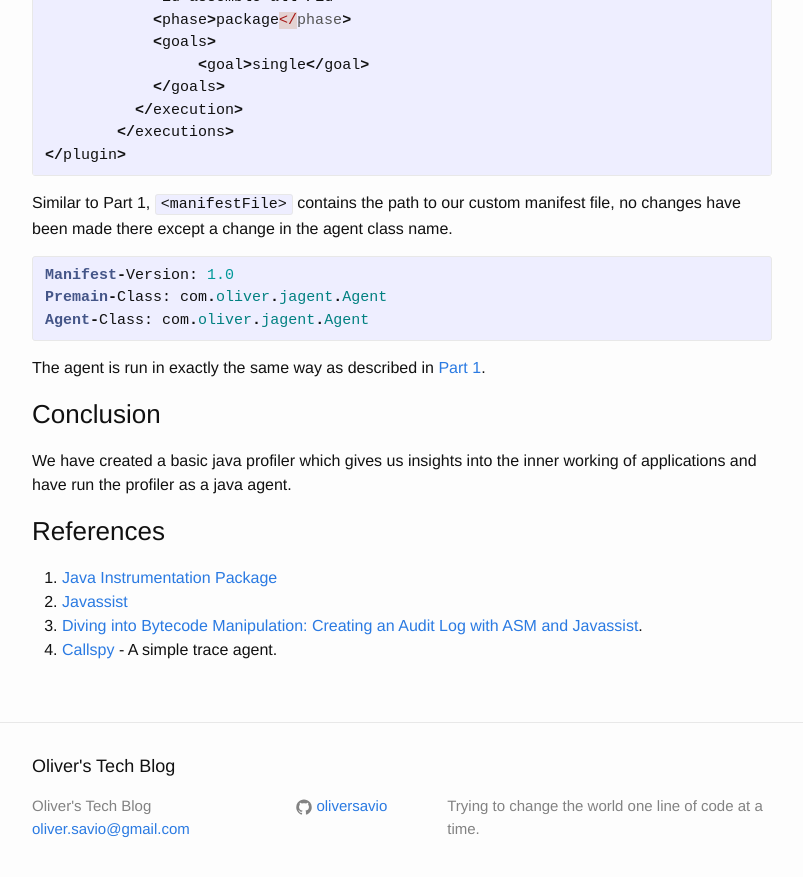
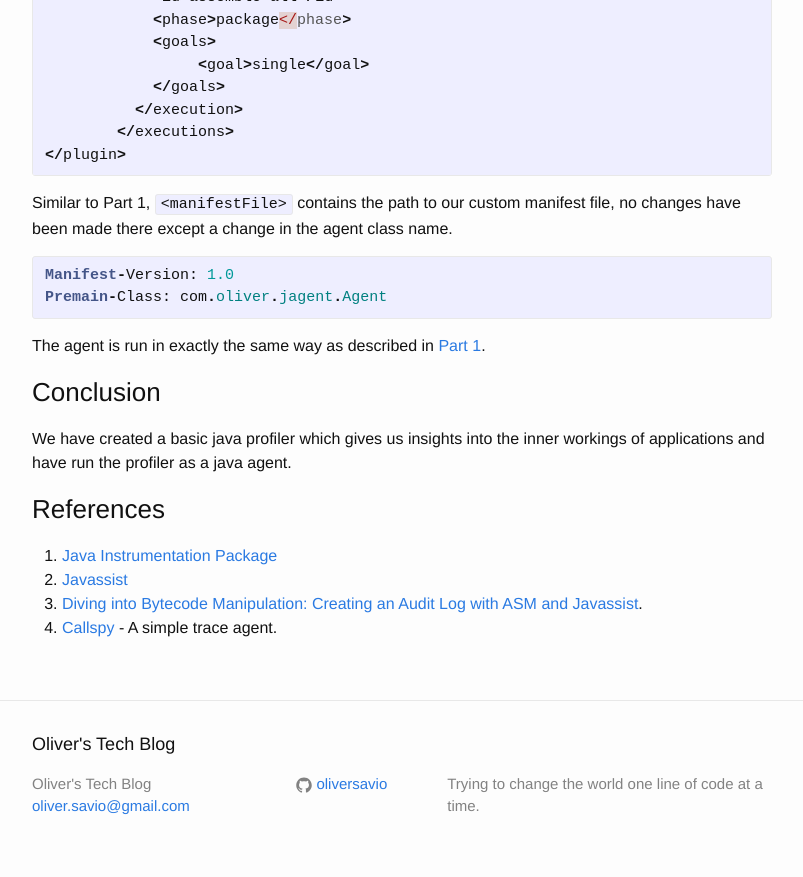
Before and after one commit to oliversavio/oliversavio.github.io, a Jekyll site: the page built from _posts/2016-03-28-profiling-with-java-agents-part-two.markdown, in a window 1280 px wide and 900 px high, scrolled down 5804 px. Shown: the top 877 px of the window, without its empty margins (238-1041 px from the left). Built offline with Jekyll 4.4.1, drawn with Linux system fonts in a browser that asks for light colours; comment, search, counter and statistics services are not loaded.

Commit message:
final changes

```diff
--- a/_posts/2016-03-28-profiling-with-java-agents-part-two.markdown
+++ b/_posts/2016-03-28-profiling-with-java-agents-part-two.markdown
@@ -216,13 +216,12 @@ Similar to Part 1, `<manifestFile>` contains the path to our custom manifest fil
 {% highlight java %}
 Manifest-Version: 1.0
 Premain-Class: com.oliver.jagent.Agent
-Agent-Class: com.oliver.jagent.Agent
 {% endhighlight %}
 
 The agent is run in exactly the same way as described in [Part 1][Part1].
 
 ### Conclusion
-We have created a basic java profiler which gives us insights into the inner working of applications and have run the profiler as a java agent.
+We have created a basic java profiler which gives us insights into the inner workings of applications and have run the profiler as a java agent.
 
 
 ### References
```
Also changed, not shown: other parts of _posts/2016-03-28-profiling-with-java-agents-part-two.markdown (+1 -1 lines).
